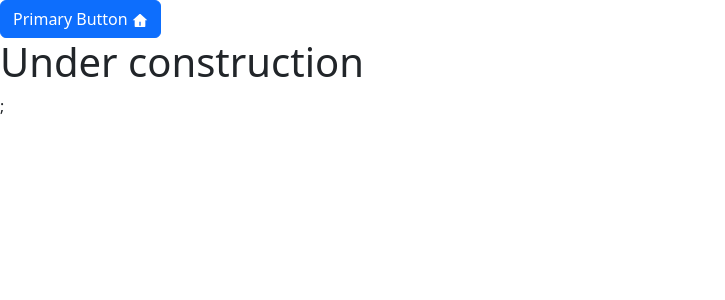
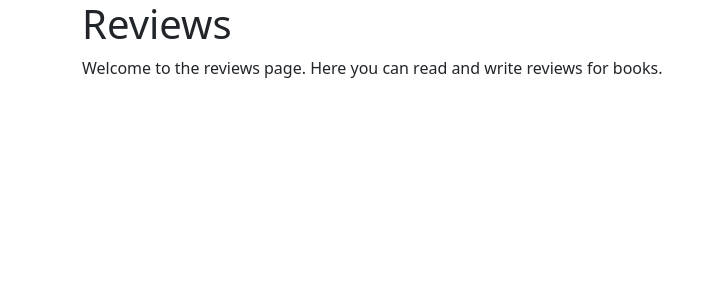
Before and after one commit to jabbard/LMS-FrontEnd, a React (Vite) app: page /reviews in a window 1280 px wide. Shown: the top 300 px of the page, without its empty margins (0-725 px from the left). Built offline with nearby package versions, Linux system fonts and the light colour scheme.

Commit message:
initial routing done

```diff
--- a/src/App.jsx
+++ b/src/App.jsx
@@ -2,23 +2,17 @@ import { useState } from 'react'
 // import reactLogo from './assets/react.svg'
 // import viteLogo from '/vite.svg'
 import './App.css'
-import { Button } from 'react-bootstrap'
 import { ToastContainer, toast } from 'react-toastify'
-import { RiHome4Fill } from "react-icons/ri";
+import AppRoutes from './routes/AppRoutes';
 
 function App() {
 
-  toast.success("Welcome to the LMS Front End!", {
-    position: "top-right",
-    autoClose: 5000,
-    hideProgressBar: false,
-    closeOnClick: true,});  ``
-  return <>
-  <Button variant="primary">
-    Primary Button <RiHome4Fill/></Button>
-  <h1>Under construction</h1>;
-  <ToastContainer />
-  </>
+  return (
+    <>
+      <AppRoutes />
+
+    </>
+  );
 }
 
 export default App
--- a/src/pages/home/HomePage.jsx
+++ b/src/pages/home/HomePage.jsx
@@ -1,12 +1,7 @@
 import React from "react";
 
 const HomePage = () => {
-  return (
-    <div className="container">
-      <h1>Welcome to the Home Page</h1>
-      <p>This is the main page of the application where you can find various features and links.</p>
-    </div>
-  );
+  return <div>HomePage</div>;
 }
 
 export default HomePage;
--- a/src/routes/AppRoutes.jsx
+++ b/src/routes/AppRoutes.jsx
@@ -0,0 +1,22 @@
+import React from "react";
+import { Routes, Route } from "react-router-dom";
+import HomePage from "../pages/home/HomePage";
+import ReviewsPage from "../pages/reviews/ReviewsPage";
+
+const AppRoutes = () => {
+  return (
+    <div>
+      <Routes>
+
+        {/* public pages */}
+        <Route path="/" element={<HomePage />} />
+
+        {/* private pages */}
+        <Route path="/reviews" element={<ReviewsPage />} />
+
+      </Routes>
+    </div>
+  );
+}
+
+export default AppRoutes;
```
